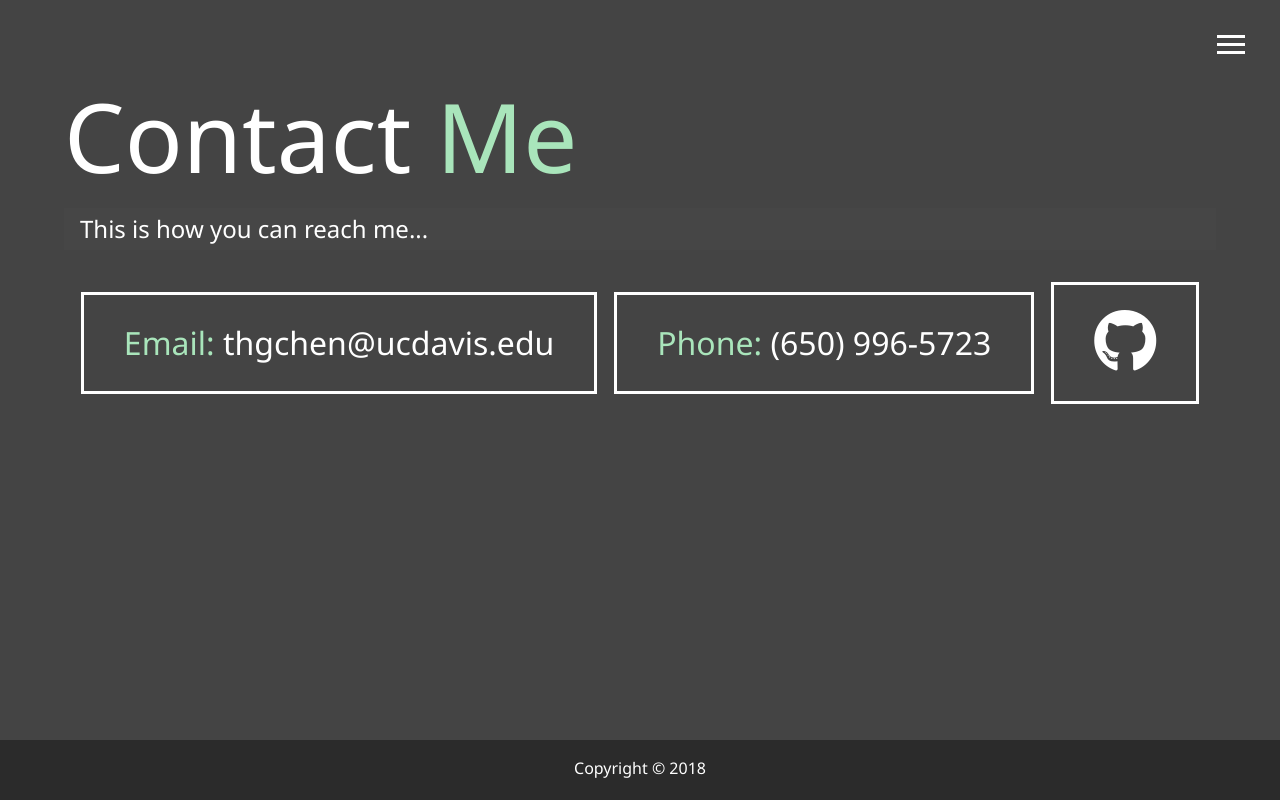
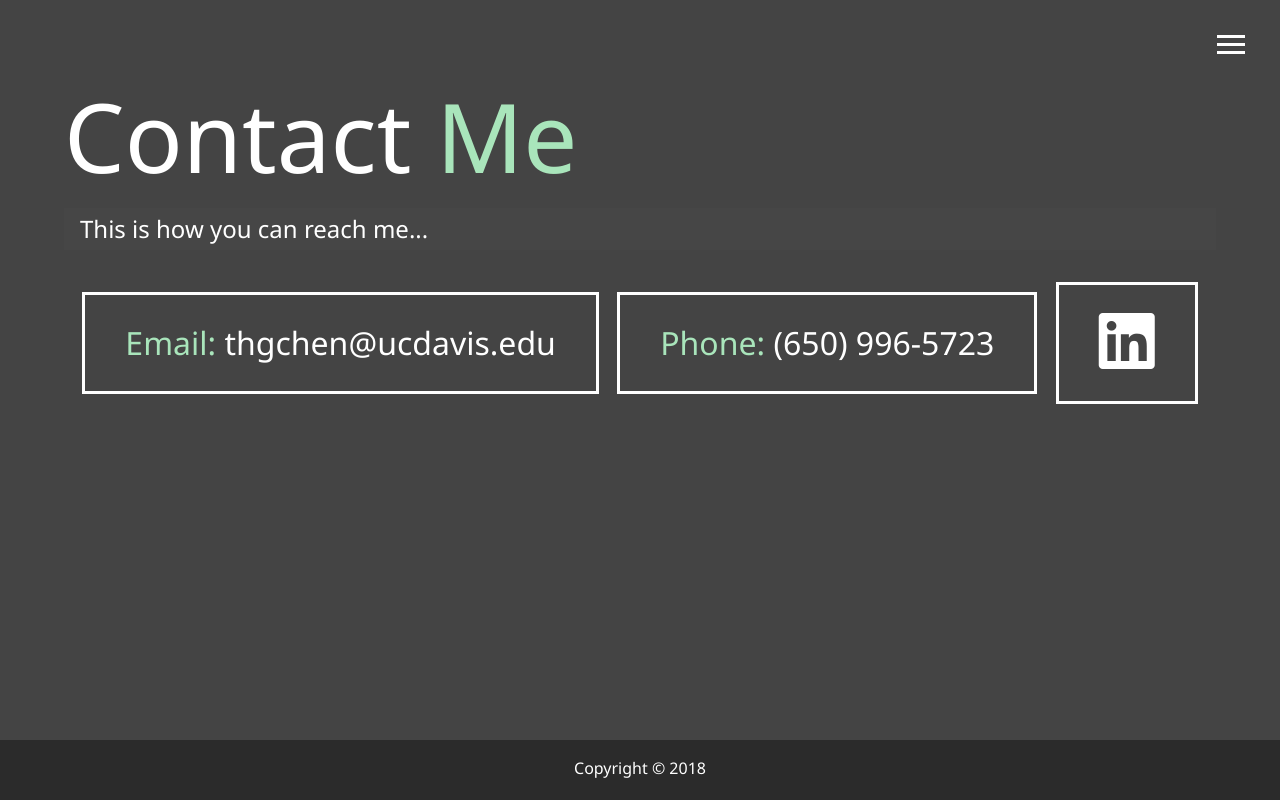
Before and after one commit to thomasgchen/personal-website, a website: page dist/contact.html in a window 1280 px wide. Drawn offline with Linux system fonts and the light colour scheme.

Commit message:
Change github logo to linkedin logo on contact page

```diff
--- a/dist/contact.html
+++ b/dist/contact.html
@@ -56,7 +56,7 @@
       </div>
       <div>
         <a href="https://github.com/thomasgchen" target="_blank">
-          <i class="fab fa-github fa-2x"></i>
+          <i class="fab fa-linkedin fa-2x"></i>
         </a>
       </div>
     </div>
```
